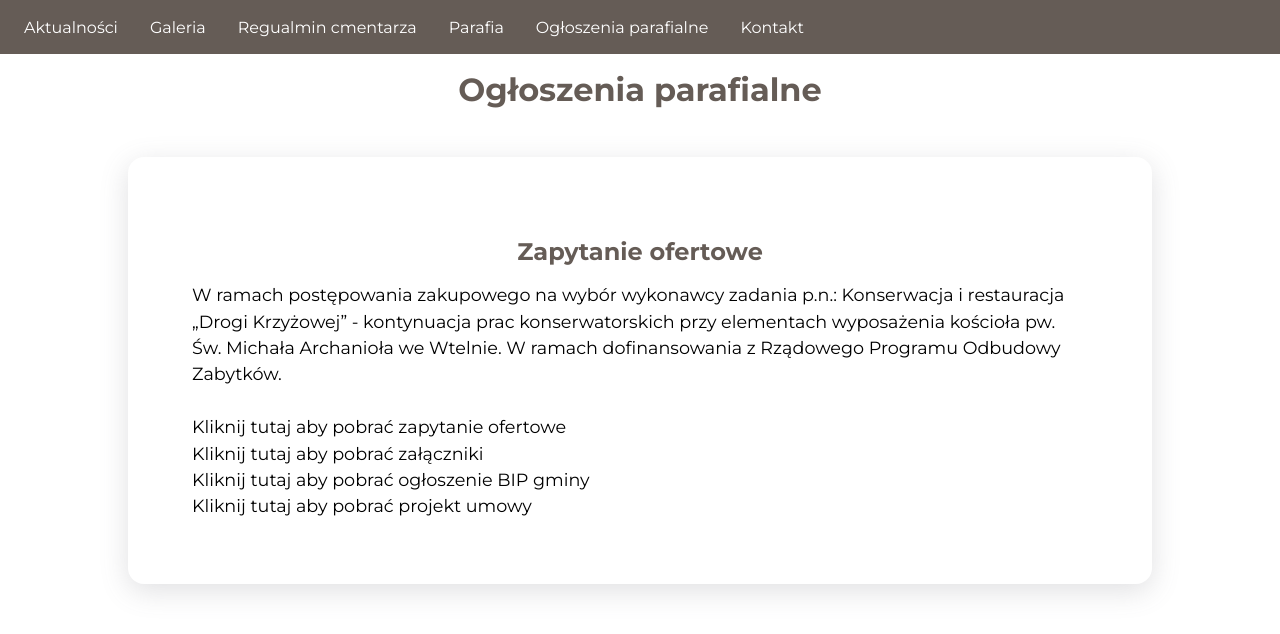
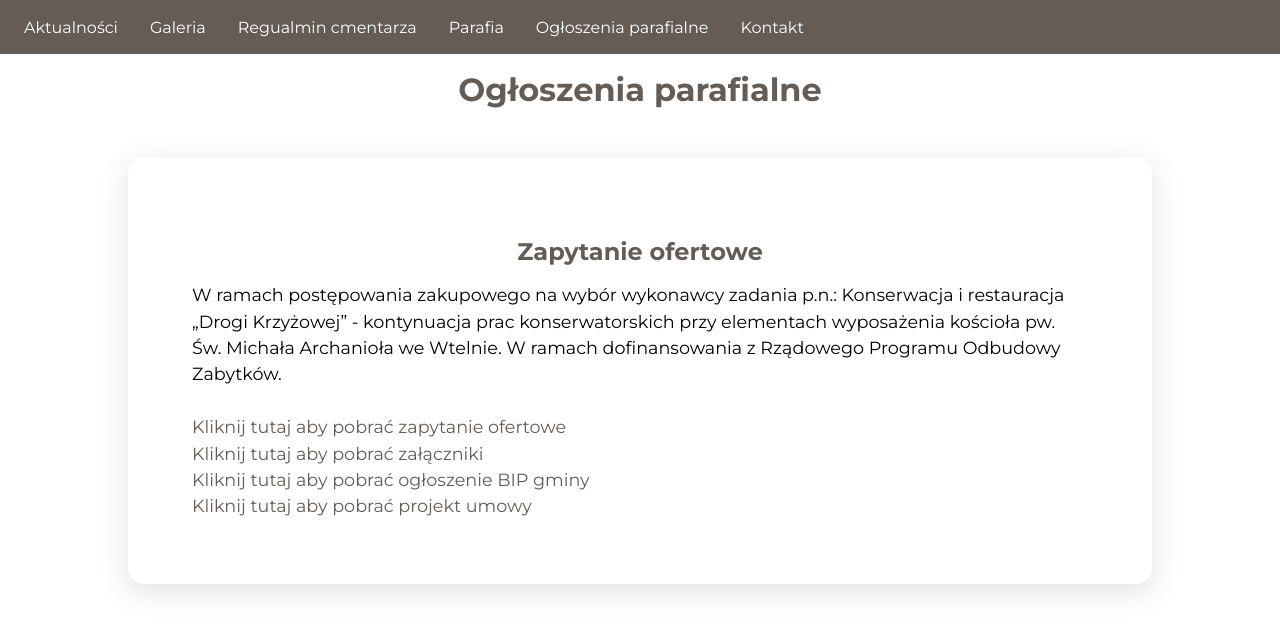
Before and after one commit to kacper-dabrowski/wtelno-blog, a Next.js app: page /parafia/ogloszenia-parafialne/zapytanie-ofertowe in a window 1280 px wide. Shown: the top 634 px of the page. Built offline with nearby package versions, Linux system fonts and the light colour scheme.

Commit message:
chore(post): add new post

```diff
--- a/src/posts/components/post/post.tsx
+++ b/src/posts/components/post/post.tsx
@@ -1,8 +1,11 @@
+import { renderImage } from "@/posts/renderers/image";
 import { PostModel } from "@/posts/service/types";
+import { Card } from "@/shared/components/card/card";
+import { FC } from "react";
 import ReactMarkdown from "react-markdown";
 import rehypeRaw from "rehype-raw";
-import { Card } from "@/shared/components/card/card";
 import {
+  ExternalAnchorTag,
   MainHeading,
   OrderedList,
   ParagraphText,
@@ -11,8 +14,6 @@ import {
   getRendererFor,
 } from "../../renderers/text";
 import styles from "./post.module.scss";
-import { renderImage } from "@/posts/renderers/image";
-import { FC } from "react";
 
 interface PostProps {
   post: PostModel;
@@ -32,6 +33,7 @@ export const Post: FC<PostProps> = ({ post, renderContentBefore }) => {
           h2: getRendererFor(SecondaryHeading),
           h3: getRendererFor(ThirdLevelHeading),
           ol: getRendererFor(OrderedList),
+          a: getRendererFor(ExternalAnchorTag),
           img: (node) => renderImage(node, styles.image),
         }}
       >
--- a/src/posts/renderers/renderers.module.scss
+++ b/src/posts/renderers/renderers.module.scss
@@ -22,3 +22,7 @@
     margin: 0.5rem 0 0.5rem 1rem;
   }
 }
+
+.link {
+  color: $primary-text-color;
+}
--- a/src/posts/renderers/text.tsx
+++ b/src/posts/renderers/text.tsx
@@ -1,7 +1,7 @@
 import classNames from "classnames";
 import React, { FC, PropsWithChildren } from "react";
+import { WithChildren } from "../../shared/types/component";
 import styles from "./renderers.module.scss";
-import { WithChildren } from "../../shared/types/component";
 
 interface WithAdditionalClasses {
   additionalClasses?: string;
@@ -49,8 +49,24 @@ export const OrderedList: FC<WithChildren<WithAdditionalClasses>> = ({
   return <ol className={styles["ordered-list"]}>{children}</ol>;
 };
 
+export const ExternalAnchorTag: FC<PropsWithChildren> = ({
+  children,
+  ...props
+}) => {
+  return (
+    <a className={styles.link} target="_blank" {...props}>
+      {children}
+    </a>
+  );
+};
+
 export const getRendererFor =
   (Node: FC<WithChildren>, additionalProps: any = {}) =>
   // eslint-disable-next-line react/display-name
-  (element: PropsWithChildren) =>
-    <Node {...additionalProps}>{element.children}</Node>;
+  (element: PropsWithChildren<Record<string, any>>) => {
+    return (
+      <Node {...element?.node?.properties} {...additionalProps}>
+        {element.children}
+      </Node>
+    );
+  };
--- a/src/posts/service/fileSystemService.ts
+++ b/src/posts/service/fileSystemService.ts
@@ -1,4 +1,4 @@
-import fs from "fs/promises";
+import * as fs from "fs/promises";
 import path from "path";
 import { FileSystemService } from "./types";
 
```
Also changed, not shown: content/news/premiery-we-wtelnie.md (added, +23 -0 lines), 1 other file (tests, documents, lock files or other folders).
